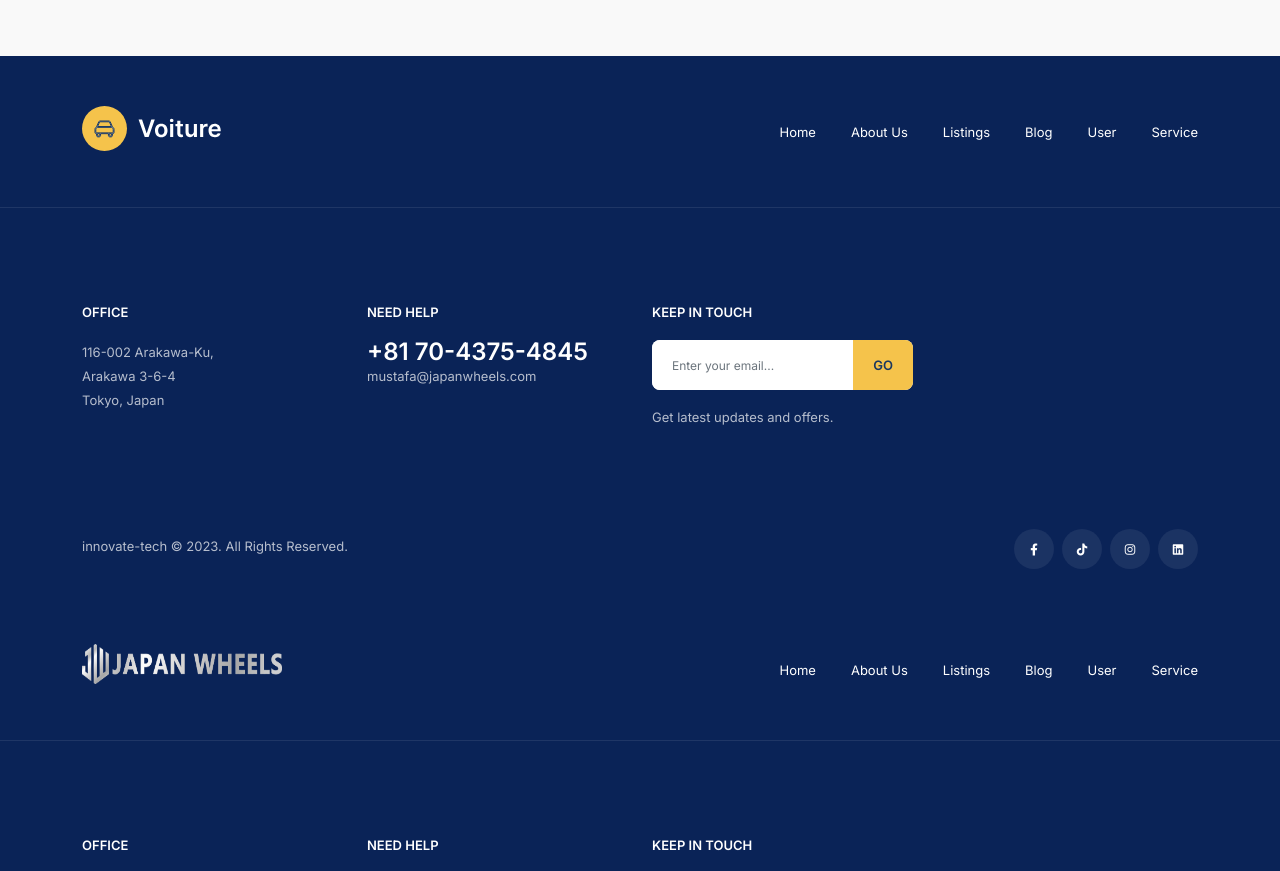
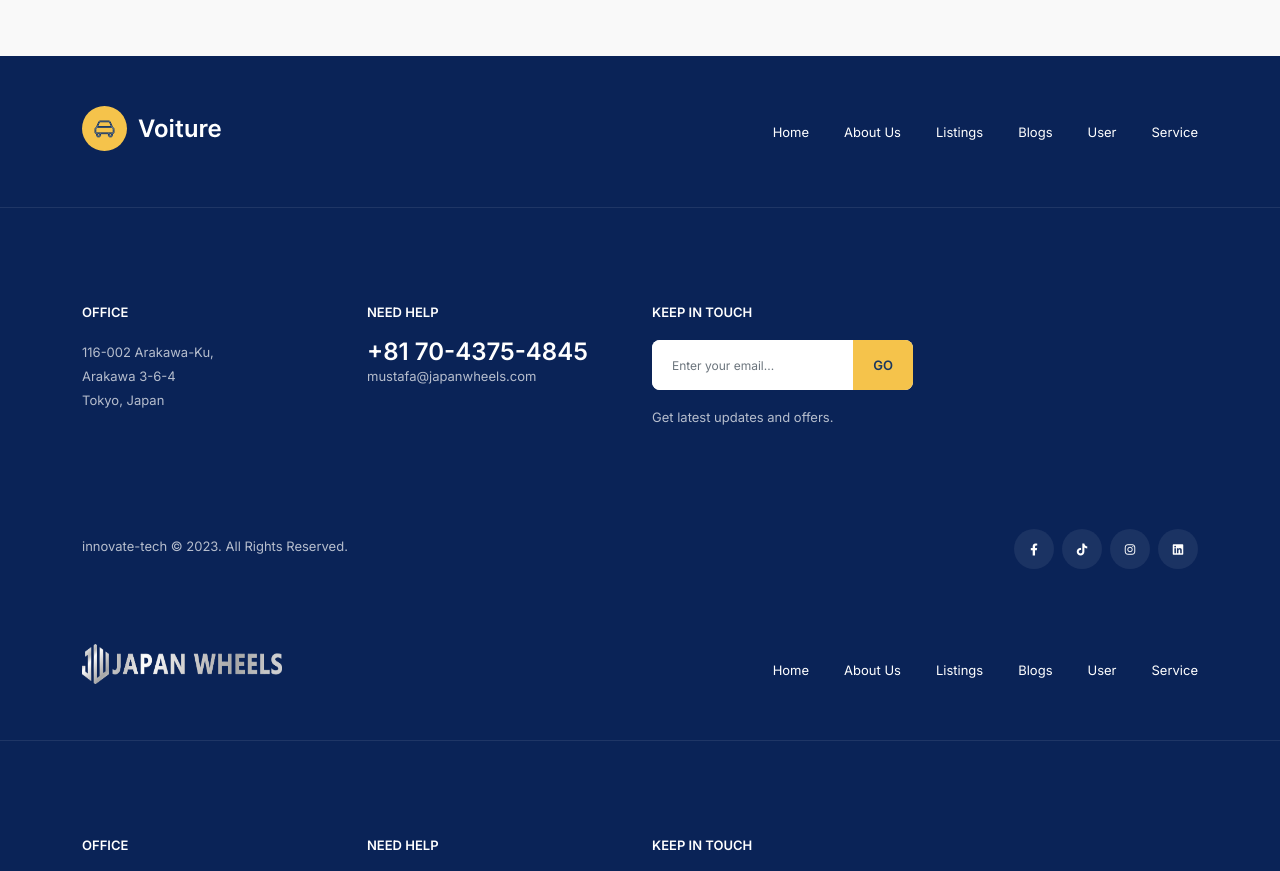
Before and after one commit to yeasin-rahaman/japan-wheels, a Next.js app: page /faq in a window 1280 px wide. Shown: the part 920-1791 px from the top of the page. Built offline with nearby package versions, Linux system fonts and the light colour scheme; no server answers.

Commit message:
'update'

```diff
--- a/app/(home)/Home.js
+++ b/app/(home)/Home.js
@@ -40,7 +40,7 @@ const Home = () => {
         {/* End How It Works with filter */}
 
         {/* Car Category */}
-        <section className="car-category mobile_space bgc-f9  py-0 ">
+        <section className="car-category mobile_space bgc-f9  pb80 ">
           <div className="container">
             <div className="row">
               <Category />
@@ -133,7 +133,7 @@ const Home = () => {
         {/* End Funfact Counter */}
 
         {/* Our Testimonials */}
-        <section className="our-testimonial py-0">
+        <section className="our-testimonial">
           <div className="container">
             <div className="row">
               <div className="col-lg-6 offset-lg-3">
--- a/app/components/common/footer/Navigation.js
+++ b/app/components/common/footer/Navigation.js
@@ -5,7 +5,7 @@ const Navigation = () => {
     { label: "Home", path: "/" },
     { label: "About Us", path: "/about-us" },
     { label: "Listings", path: "/listing-v1" },
-    { label: "Blog", path: "/blog" },
+    { label: "Blogs", path: "/blogs" },
     { label: "User", path: "/user-profile" },
     { label: "Service", path: "/service" },
   ];
--- a/app/components/common/footer/Social.js
+++ b/app/components/common/footer/Social.js
@@ -22,7 +22,7 @@ const Social = () => {
     <>
       {socialIcons.map((icon, index) => (
         <li className="list-inline-item" key={index}>
-          <a href={icon.link}>
+          <a href={icon.link} target="_blank">
             <i className={icon.icon} />
           </a>
         </li>
```
